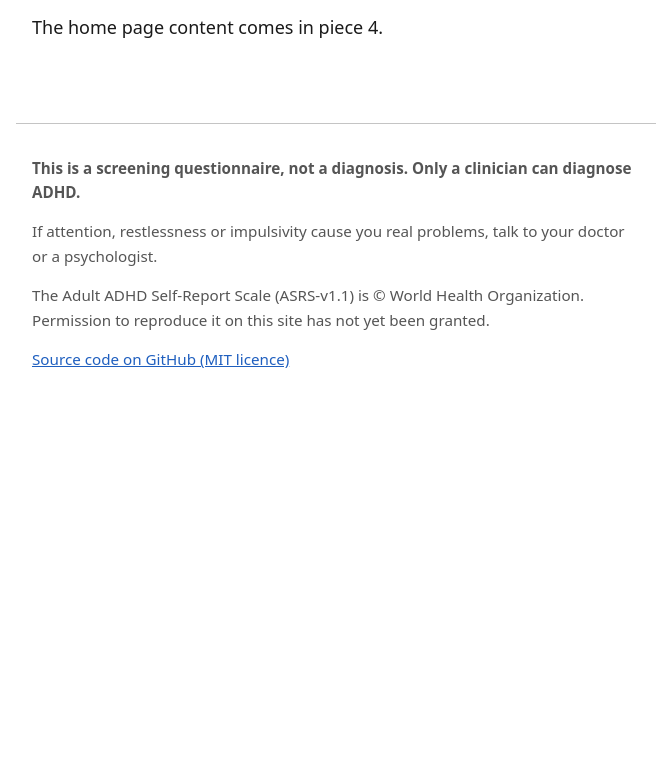
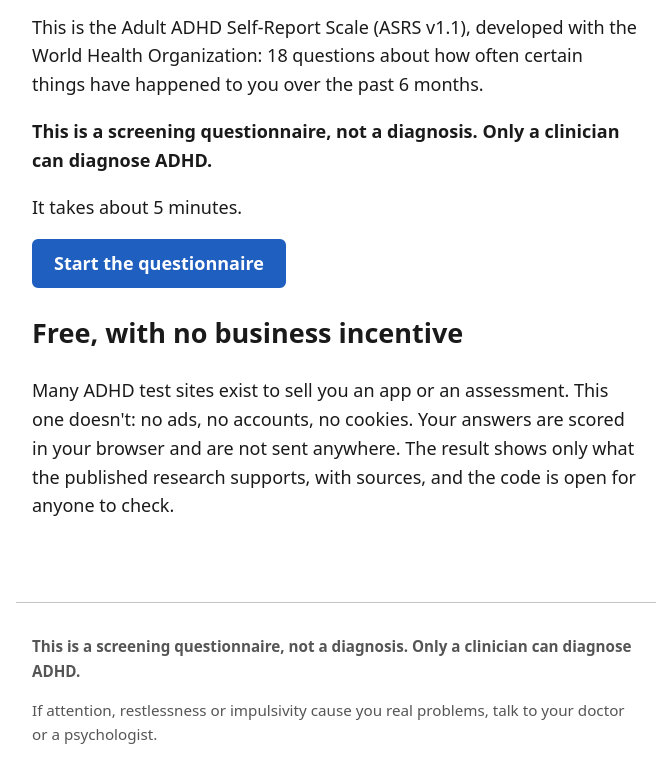
Before and after one commit to timotizianomeier/asrs-test, an Astro site: page / in a window 1280 px wide. Shown: the part 170-929 px from the top of the page, without its empty margins (304-971 px from the left). Before the commit the page ends 800 px from the top, so only its background shows below. Built offline with nearby package versions, Linux system fonts and the light colour scheme; Astro itself is replaced by a stand-in of ours.

Commit message:
feat: add home page content, start button

```diff
--- a/src/i18n/en.ts
+++ b/src/i18n/en.ts
@@ -26,6 +26,29 @@ export const en: Messages = {
       "The Adult ADHD Self-Report Scale (ASRS-v1.1) is © World Health Organization. " +
       "Permission to reproduce it on this site has not yet been granted.",
     codeLink: "Source code on GitHub (MIT licence)",
+  },
+
+  home: {
+    pageTitle: "Home",
+    metaDescription:
+      "Free self-check with the WHO Adult ADHD Self-Report Scale (ASRS v1.1). " +
+      "Results show only what the research supports. Not a diagnosis.",
+    heading: "Adult ADHD self-check",
+    intro:
+      "This is the Adult ADHD Self-Report Scale (ASRS v1.1), developed with the World Health " +
+      "Organization: 18 questions about how often certain things have happened to you over the " +
+      "past 6 months.",
+    // "About 5 minutes": the official ASRS-v1.1 checklist states it
+    // "takes about 5 minutes to complete".
+    duration: "It takes about 5 minutes.",
+    whyFreeHeading: "Free, with no business incentive",
+    // Must stay true to what the code does; update when opt-in stats (milestone 4) exist.
+    whyFree:
+      "Many ADHD test sites exist to sell you an app or an assessment. This one doesn't: no ads, " +
+      "no accounts, no cookies. Your answers are scored in your browser and are not sent " +
+      "anywhere. The result shows only what the published research supports, with sources, " +
+      "and the code is open for anyone to check.",
+    start: "Start the questionnaire",
   },
 
   instructions:
--- a/src/pages/index.astro
+++ b/src/pages/index.astro
@@ -1,8 +1,17 @@
 ---
 import BaseLayout from "../layouts/BaseLayout.astro";
+import { getMessages } from "../i18n";
+
+const t = getMessages("en");
 ---
 
-<BaseLayout title="Home" locale="en">
-  <h1>Placeholder</h1>
-  <p>The home page content comes in piece 4.</p>
+<BaseLayout title={t.home.pageTitle} locale="en" description={t.home.metaDescription}>
+  <h1>{t.home.heading}</h1>
+  <p>{t.home.intro}</p>
+  <p><strong>{t.notADiagnosis}</strong></p>
+  <p>{t.home.duration}</p>
+  <p><a class="button" href="/test">{t.home.start}</a></p>
+
+  <h2>{t.home.whyFreeHeading}</h2>
+  <p>{t.home.whyFree}</p>
 </BaseLayout>
```
Also changed, not shown: src/i18n/messages.ts (+12 -0 lines).
